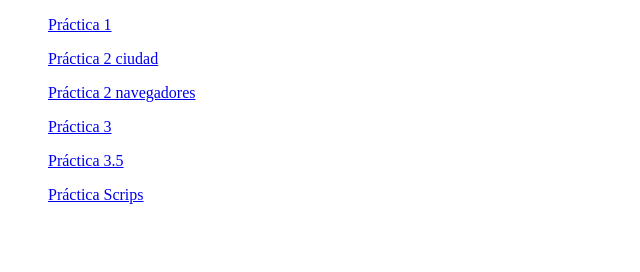
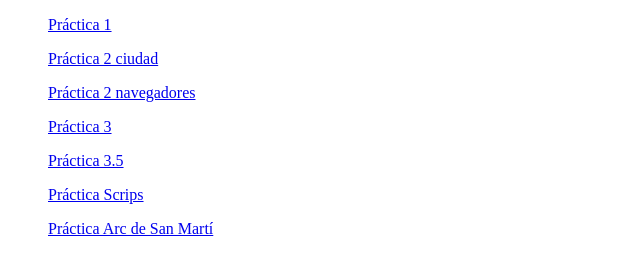
Before and after one commit to CarlosArnedo/Index, a plain HTML site: page index.html in a window 1280 px wide. Shown: the whole page, without its empty margins (0-640 px from the left). Drawn offline with Linux system fonts and the light colour scheme.

Commit message:
index.html

```diff
--- a/index.html
+++ b/index.html
@@ -12,5 +12,7 @@
     <ul><a href="https://carlosarnedo.github.io/practica-3/">Práctica 3</a></ul>
     <ul><a href="https://carlosarnedo.github.io/Pr-ctica-3.5-museo/">Práctica 3.5</a></ul>
     <ul><a href="https://carlosarnedo.github.io/Practica-head-y-eventos/">Práctica Scrips</a></ul>
+    <ul><a href="https://carlosarnedo.github.io/Arc-de-San-Mart-/">Práctica Arc de San Martí</a></ul>
 </body>
+
 </html>
```
